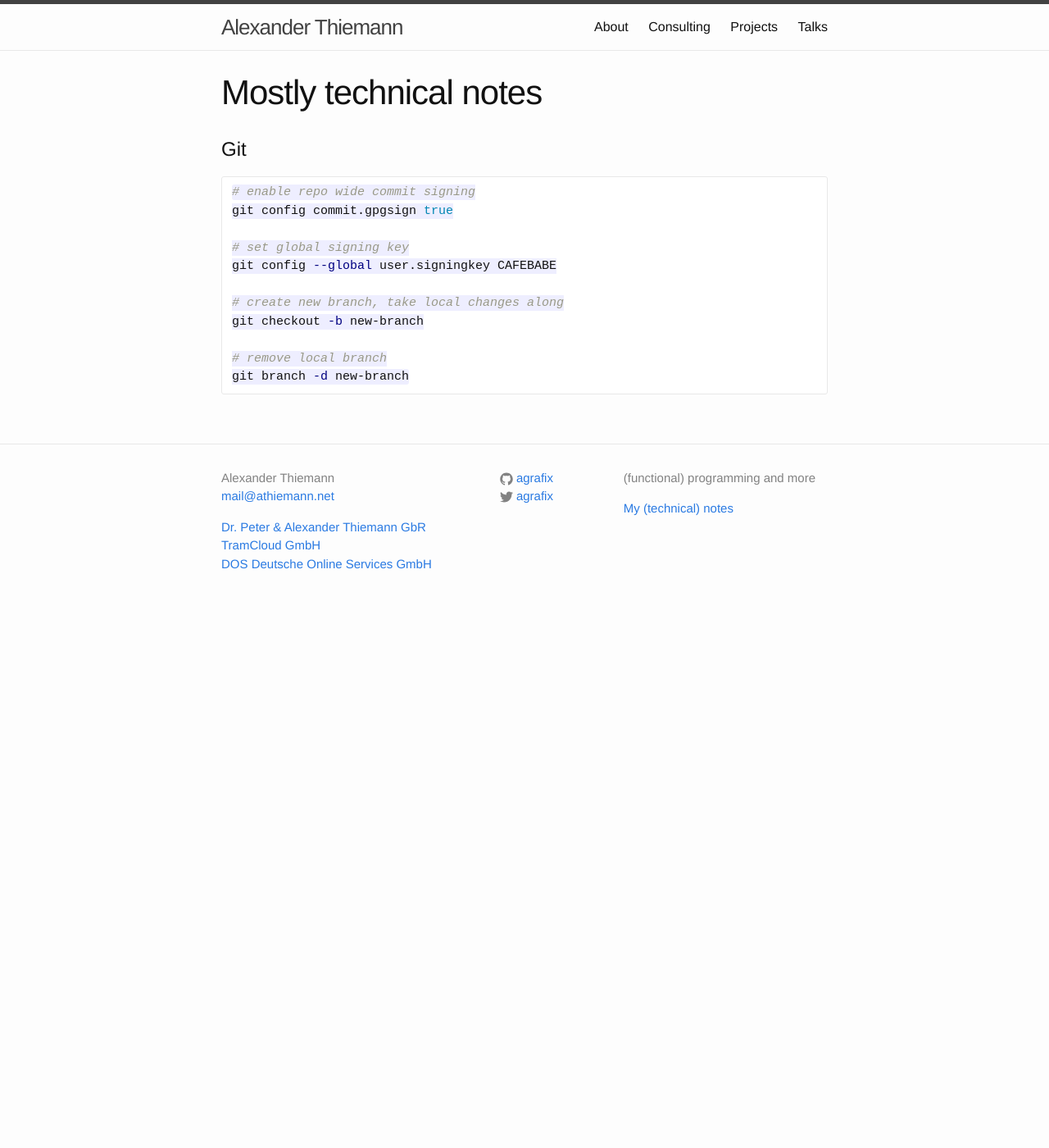
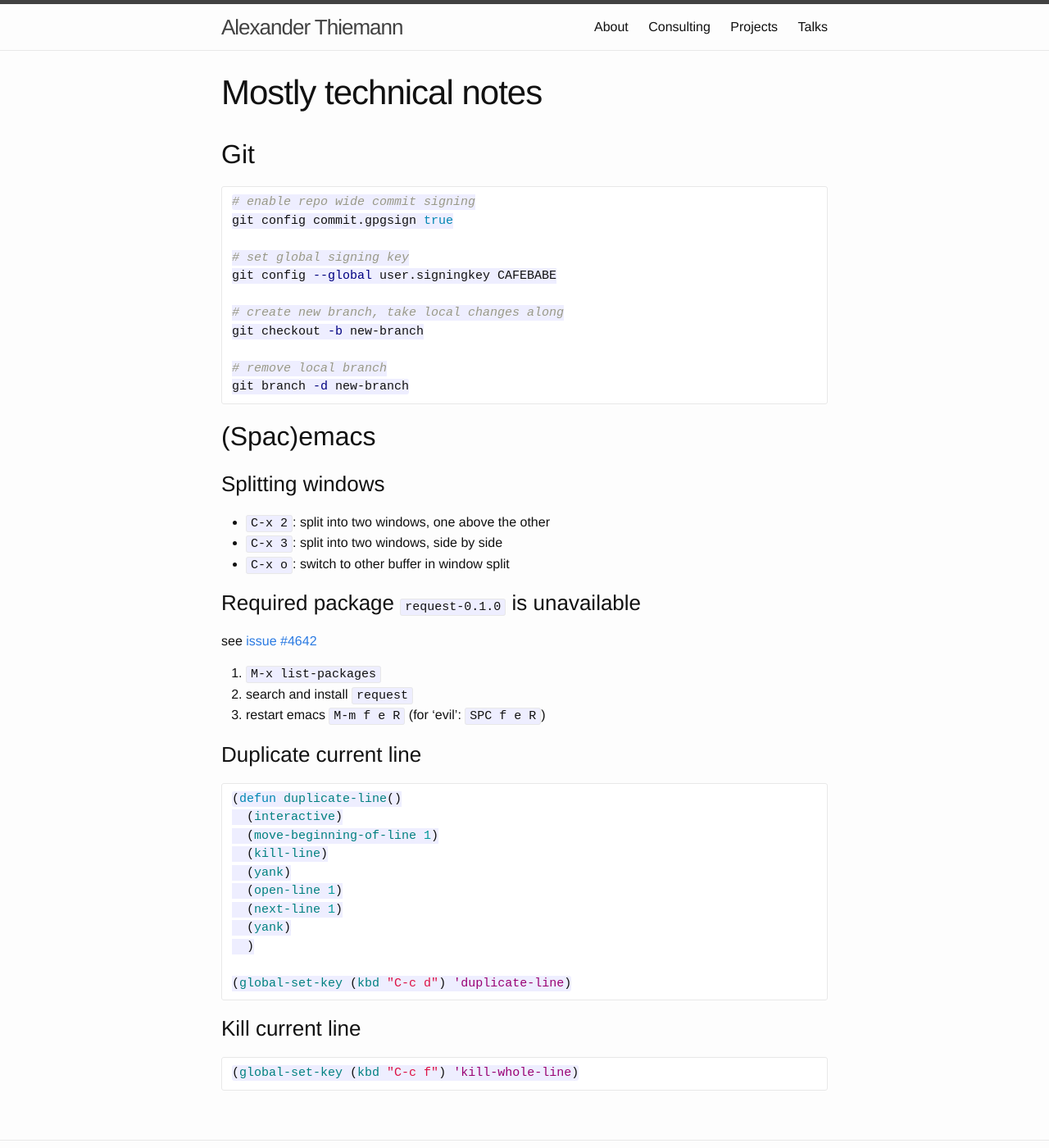
Before and after one commit to agrafix/homepage, a Jekyll site: the page built from notes.md, in a window 1280 px wide and 1400 px high. Shown: the whole window at 82% size. Built offline with Jekyll 4.4.1, drawn with Linux system fonts in a browser that asks for light colours.

Commit message:
more notes on spacemacs

````diff
--- a/notes.md
+++ b/notes.md
@@ -4,7 +4,7 @@ title: Mostly technical notes
 permalink: /notes/
 ---
 
-# Git
+## Git
 
 ```bash
 # enable repo wide commit signing
@@ -19,3 +19,43 @@ git checkout -b new-branch
 # remove local branch
 git branch -d new-branch
 ```
+
+## (Spac)emacs
+
+### Splitting windows
+
+* `C-x 2`: split into two windows, one above the other
+* `C-x 3`: split into two windows, side by side
+* `C-x o`: switch to other buffer in window split
+
+### Required package `request-0.1.0` is unavailable
+
+see [issue #4642][ghc-spacemacs-4642]
+
+1. `M-x list-packages`
+2. search and install `request`
+3. restart emacs `M-m f e R` (for 'evil': `SPC f e R`)
+
+[ghc-spacemacs-4642]: https://github.com/syl20bnr/spacemacs/issues/4642
+
+### Duplicate current line
+
+```elisp
+(defun duplicate-line()
+  (interactive)
+  (move-beginning-of-line 1)
+  (kill-line)
+  (yank)
+  (open-line 1)
+  (next-line 1)
+  (yank)
+  )
+
+(global-set-key (kbd "C-c d") 'duplicate-line)
+```
+
+### Kill current line
+
+```elisp
+(global-set-key (kbd "C-c f") 'kill-whole-line)
+```
````
